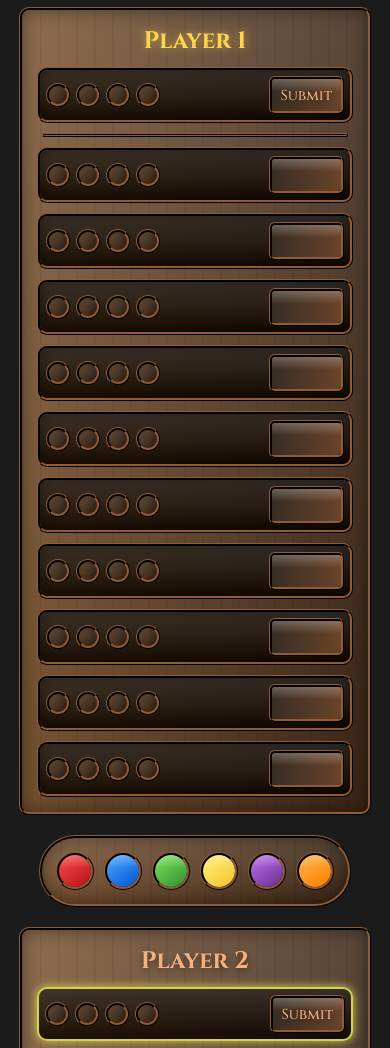
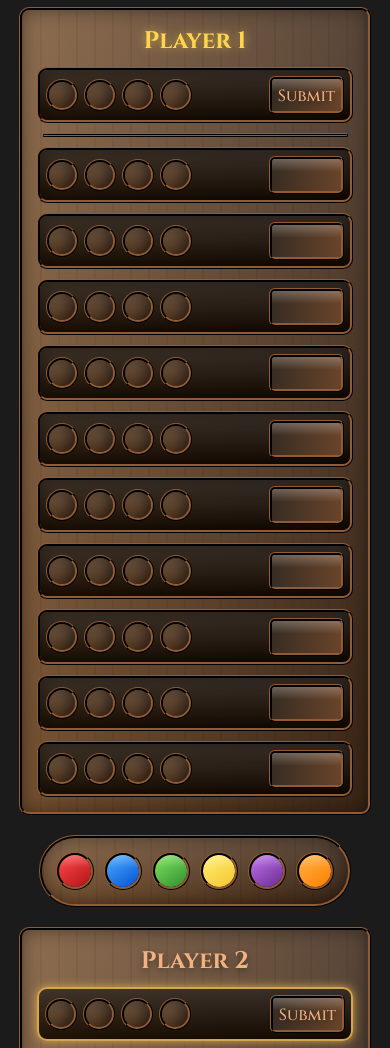
Before and after one commit to xkazumax/master-match, a plain HTML site: page index.html in a window 390 px wide. Shown: the part 50-1098 px from the top of the page. Drawn offline with Linux system fonts and the light colour scheme; some packages are replaced by stand-ins of ours; a script that the page names is missing.

Commit message:
Add files via upload

```diff
--- a/style.css
+++ b/style.css
@@ -97,8 +97,8 @@ body {
 }
 
 .setup-row.current-row {
-    border: 2px solid #d4d24d;
-    box-shadow: 0 0 10px #d4d24d;
+    border: 2px solid #d4a54d;
+    box-shadow: 0 0 10px #d4a54d;
     transition: 0.2s;
 }
 
@@ -167,8 +167,8 @@ body {
 }
 
 .current-row {
-    border: 2px solid #d4d24d;
-    box-shadow: 0 0 10px #d4d24d;
+    border: 2px solid #d4a54d;
+    box-shadow: 0 0 10px #d4a54d;
     transition: 0.2s;
     pointer-events:auto;
 }
@@ -401,14 +401,14 @@ body {
     }
 
     .slot {
-        width: 28px;
-        height: 28px;
+        width: 33px;
+        height: 33px;
     }
 
     .box {
         width: 34px;
         height: 34px;
-        font-size: 1.2em;
+        font-size: 1.4em;
     }
 
     .setup-submit {
@@ -469,8 +469,8 @@ body {
     }
 
     .slot {
-        width: 24px;
-        height: 24px;
+        width: 32px;
+        height: 32px;
     }
 
     .peg {
@@ -481,17 +481,10 @@ body {
     .setup-submit {
         width: 75px;
         height: 38px;
-        font-size: 0.9em;
     }
 
     .match-btn {
         width: 75px;
         height: 38px;
-        font-size: 0.9em;
-    }
-
-    .box {
-        width: 30px;
-        height: 30px;
     }
 }
```
